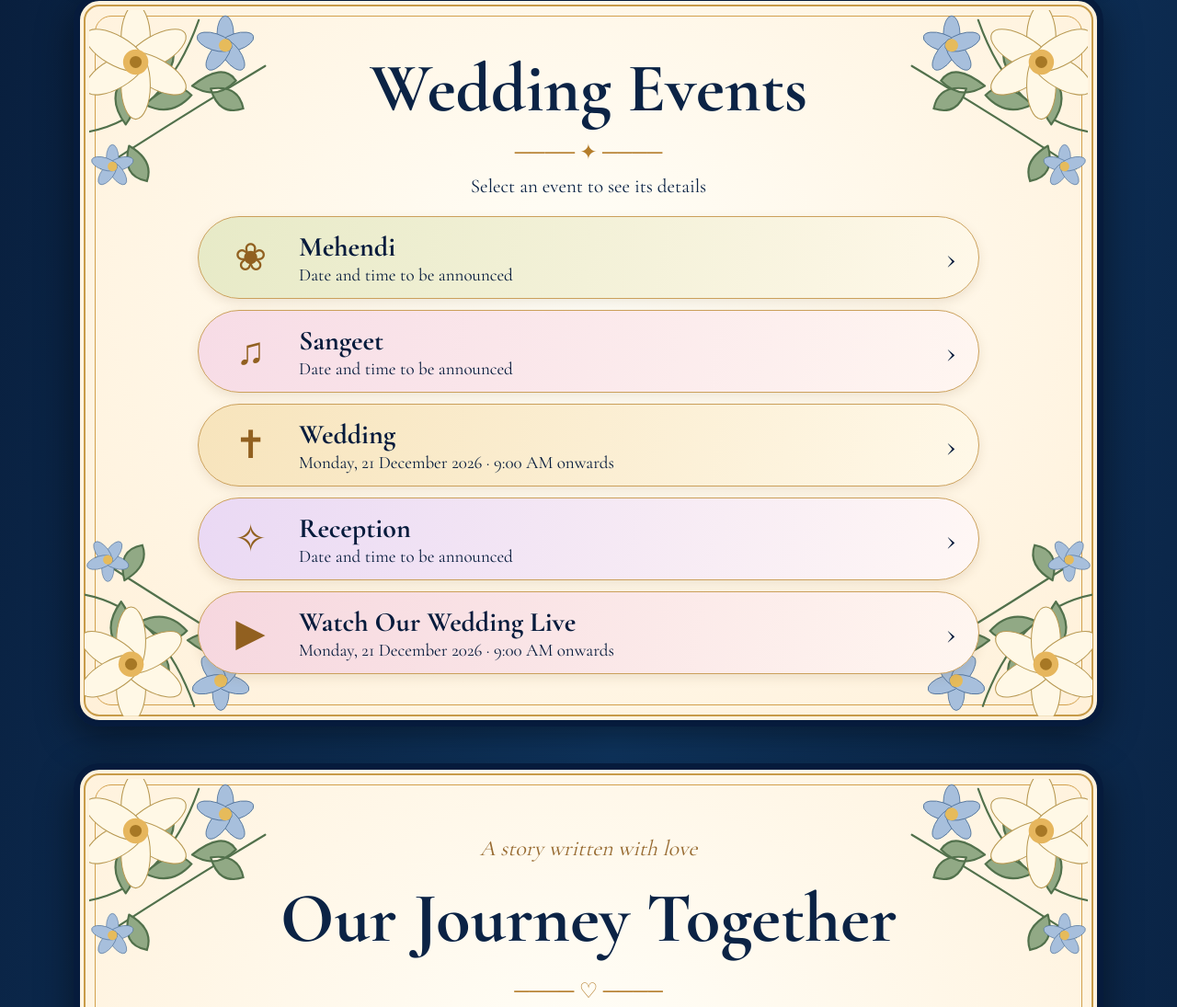
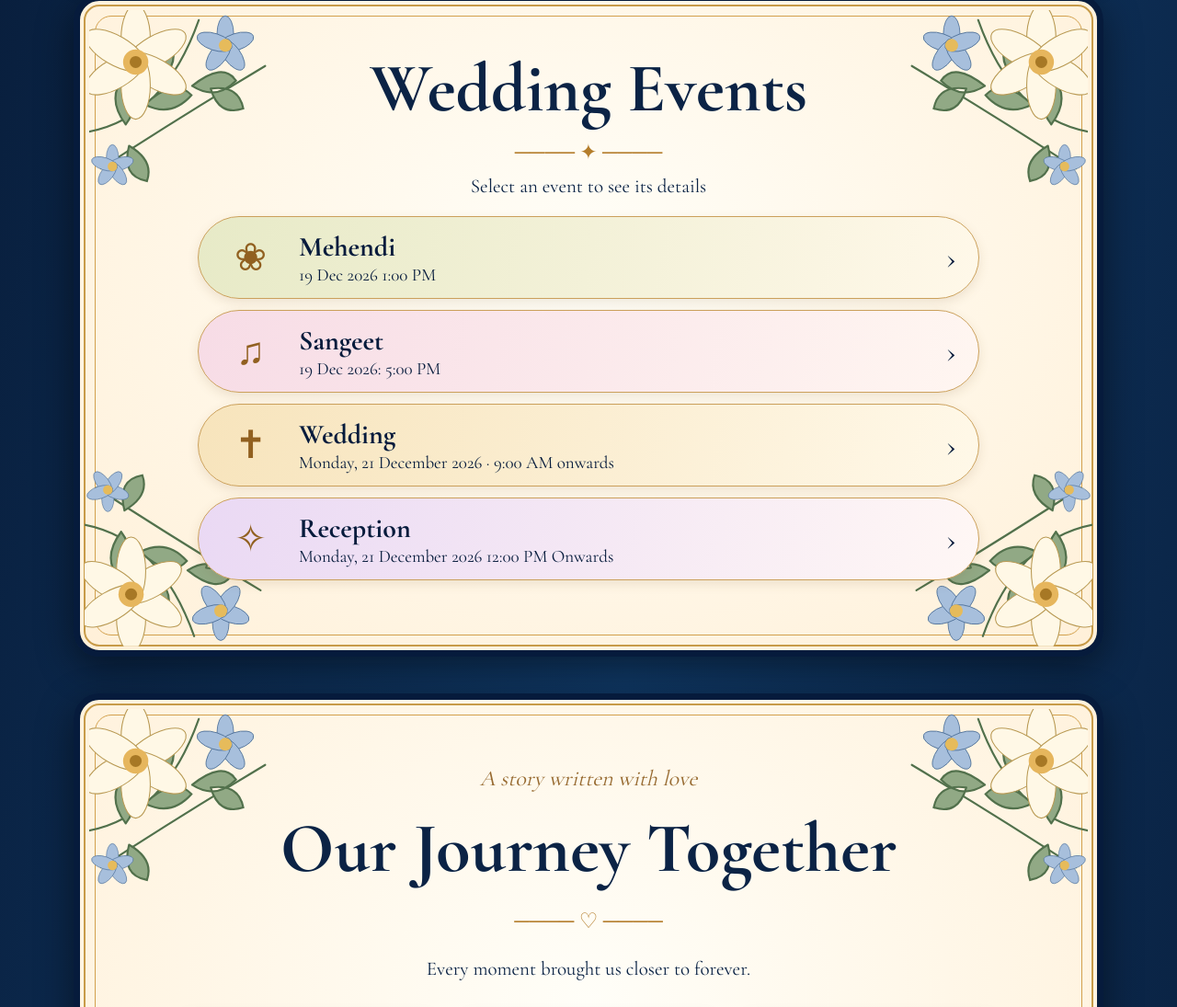
Before and after one commit to kishorekoolkid/Kishore-Kumar-Geethika-Wedding, a plain HTML site: page index.html in a window 1280 px wide. Shown: the part 1786-2881 px from the top of the page at 92% size. Drawn offline with nearby package versions, Linux system fonts and the light colour scheme.

Commit message:
removed live from events

```diff
--- a/js/config.js
+++ b/js/config.js
@@ -11,14 +11,22 @@ window.WEDDING_CONFIG = {
     address: 'Jawaharlal Nehru Road, Venkateshwara Nagar, Rajahmundry, Andhra Pradesh',
     mapsURL: 'https://www.google.com/maps/search/?api=1&query=S.V.+Function+Hall+Jawaharlal+Nehru+Road+Rajahmundry'
   },
+  reception: {
+    dateISO: '2026-12-21T09:00:00+05:30',
+    dateLabel: 'Monday, 21 December 2026',
+    dateShort: '21 Dec 2026',
+    time: '12:00 PM onwards',
+    venue: 'S.V. Function Hall',
+    address: 'Jawaharlal Nehru Road, Venkateshwara Nagar, Rajahmundry, Andhra Pradesh',
+    mapsURL: 'https://www.google.com/maps/search/?api=1&query=S.V.+Function+Hall+Jawaharlal+Nehru+Road+Rajahmundry'
+  },
   events: {
-    mehendi: { name: 'Mehendi', icon: '❀', description: 'A celebration of colour, joy and beautiful beginnings.', when: 'Date and time to be announced', venue: 'Venue to be announced' },
-    sangeet: { name: 'Sangeet', icon: '♫', description: 'An evening of music, dance and memories.', when: 'Date and time to be announced', venue: 'Venue to be announced' },
+    mehendi: { name: 'Mehendi', icon: '❀', description: 'A celebration of colour, joy and beautiful beginnings.', when: '19 Dec 2026 1:00 PM', venue: 'Venue to be announced' },
+    sangeet: { name: 'Sangeet', icon: '♫', description: 'An evening of music, dance and memories.', when: '19 Dec 2026: 5:00 PM', venue: 'Venue to be announced' },
     wedding: { name: 'Wedding', icon: '✝', description: 'Join us as we celebrate our Christian wedding ceremony.' },
-    reception: { name: 'Reception', icon: '✧', description: 'Celebrate the beginning of our new chapter together.', when: 'Date and time to be announced', venue: 'Venue to be announced' },
-    live: { name: 'Watch Our Wedding Live', icon: '▶', description: 'Celebrate with us from wherever you are.' }
+    reception: { name: 'Reception', icon: '✧', description: 'Celebrate the beginning of our new chapter together.', when: 'Monday, 21 December 2026 12:00 PM Onwards', venue: 'Venue to be announced' }
   },
-  livestream: { youtubeURL: '', startISO: '2026-12-21T09:00:00+05:30' },
+  livestream: { youtubeURL: 'https://youtube.com/live/ii-iFdDaSoI?feature=share', startISO: '2026-12-21T09:00:00+05:30' },
   gallery: [
     { image: 'assets/images/journey-memories.svg', caption: 'Our favourite memories' },
     { image: 'assets/images/journey-together.svg', caption: 'Our beautiful beginning' },
--- a/js/events.js
+++ b/js/events.js
@@ -9,7 +9,7 @@ window.setupEvents = function () {
     const where = key === 'wedding' ? `${c.wedding.venue}, ${c.wedding.address}` : key === 'live' ? 'YouTube Live' : e.venue;
     let extra = '';
     if (key === 'wedding') extra = `<p>Lunch: ${escapeHTML(c.wedding.lunch)}</p><a class="btn" target="_blank" rel="noopener noreferrer" href="${escapeHTML(c.wedding.mapsURL)}">View Venue on Map ↗</a>`;
-    if (key === 'live') extra = c.livestream.youtubeURL ? `<a class="btn" href="${escapeHTML(c.livestream.youtubeURL)}" target="_blank" rel="noopener noreferrer">Open YouTube Live ↗</a>` : '<p class="note">The livestream link will appear when you add it in js/config.js.</p>';
+    /*if (key === 'live') extra = c.livestream.youtubeURL ? `<a class="btn" href="${escapeHTML(c.livestream.youtubeURL)}" target="_blank" rel="noopener noreferrer">Open YouTube Live ↗</a>` : '<p class="note">The livestream link will appear when you add it in js/config.js.</p>';*/
     if (['mehendi', 'sangeet', 'reception'].includes(key) && /to be announced/i.test(when)) extra = '<p class="note">Event details will be announced soon.</p>';
     content.innerHTML = `<div class="detail-icon">${escapeHTML(e.icon)}</div><h2>${escapeHTML(e.name)}</h2><div class="divider">──── ✦ ────</div><p>${escapeHTML(e.description)}</p><p><strong>When:</strong> ${escapeHTML(when)}</p><p><strong>Where:</strong> ${escapeHTML(where)}</p>${extra}`;
     detail.scrollIntoView({ behavior: 'smooth' });
```
Also changed, not shown: pages/events.html (+0 -5 lines).
